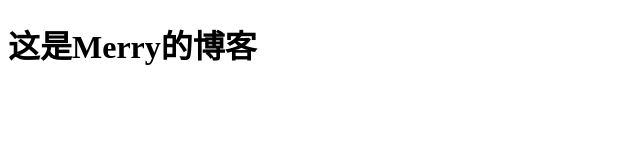
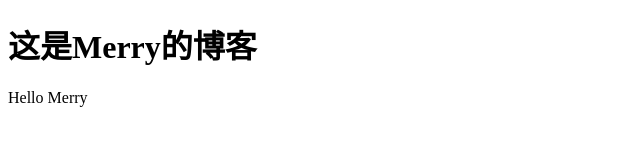
Before and after one commit to Merry909/test_02, a plain HTML site: page index.html in a window 1280 px wide. Shown: the full height of the page, 0-640 px from the left. Drawn offline with Linux system fonts and the light colour scheme.

Commit message:
Update index.html

```diff
--- a/index.html
+++ b/index.html
@@ -6,6 +6,7 @@
 </head>
 <body>
 	<h1>这是Merry的博客</h1>
+        <p>Hello Merry</p>
 	<script>
 
 	</script>
```
